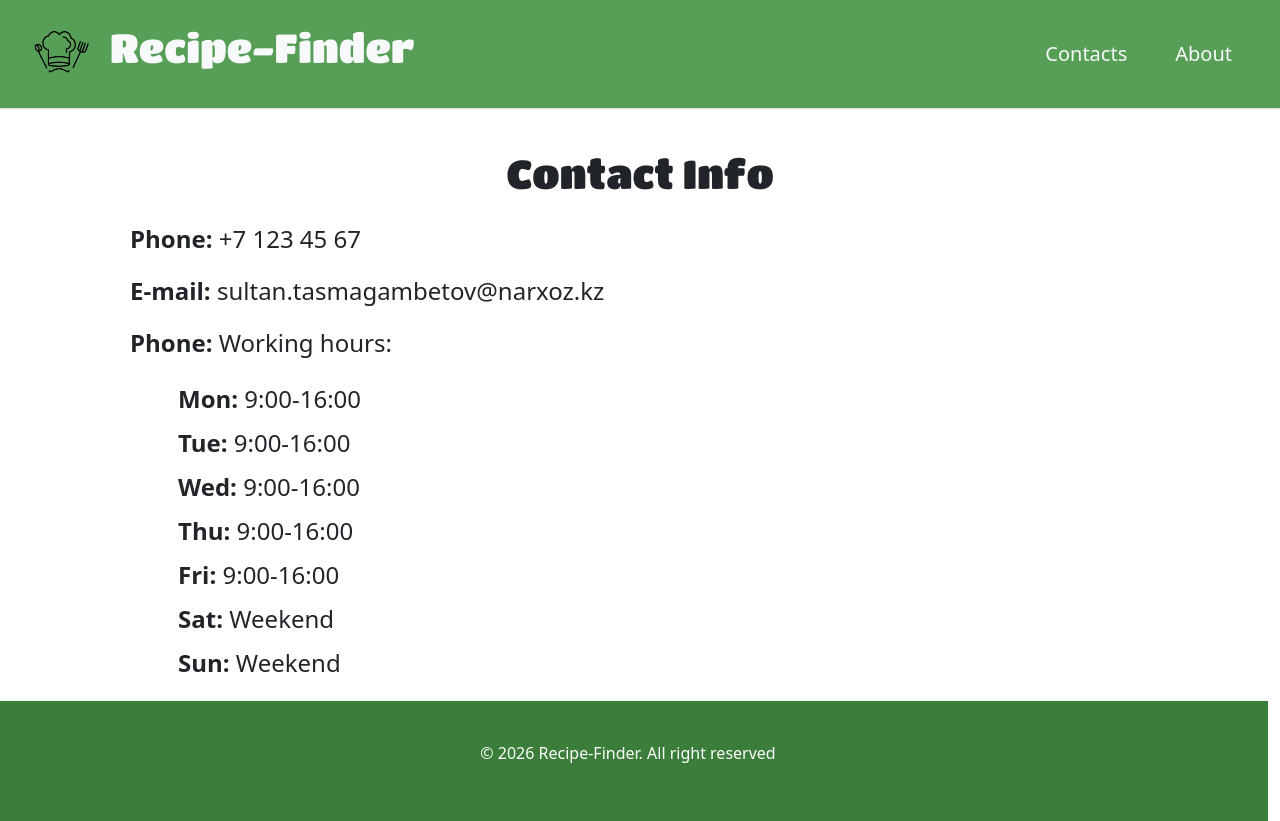
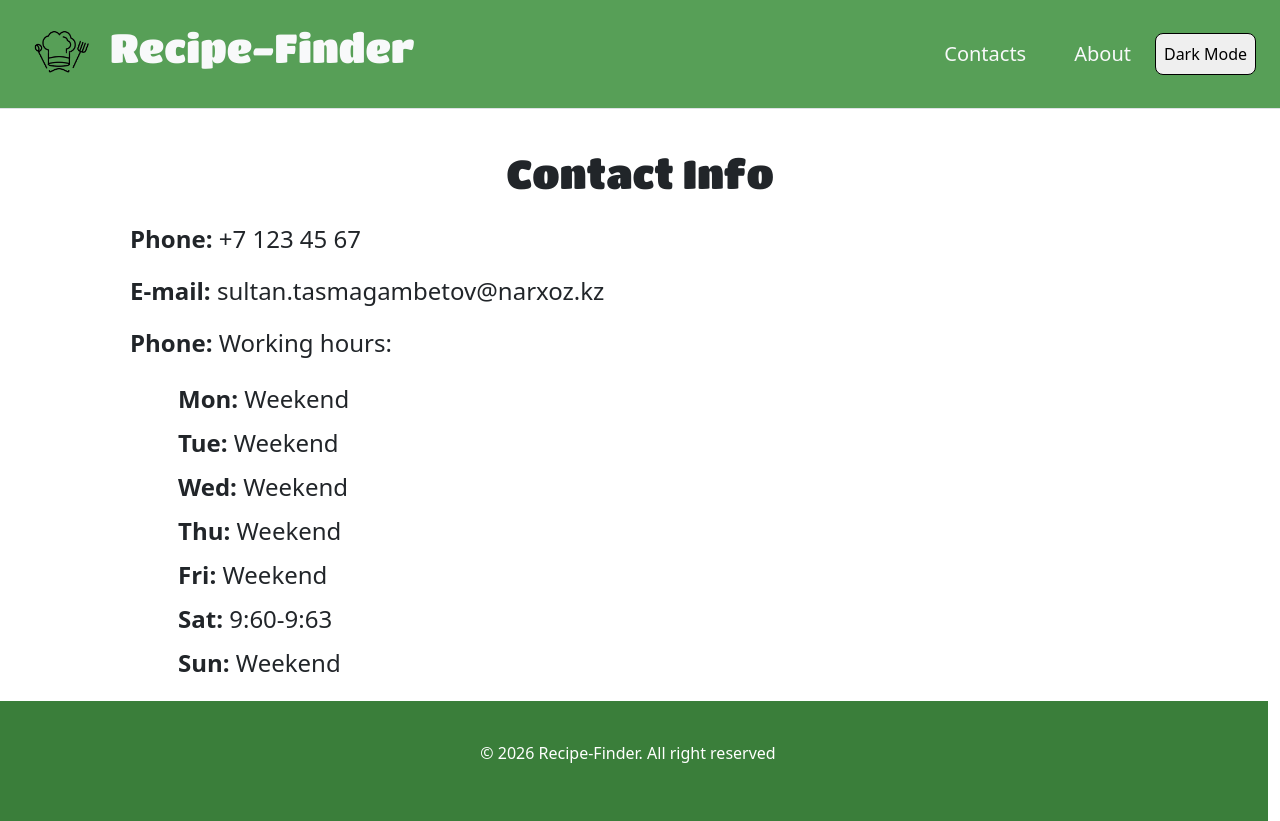
Before and after one commit to Sultan-Tas/RecipeFinderApp, a React (Create React App) app: page /contact in a window 1280 px wide. Built offline with nearby package versions, Linux system fonts and the light colour scheme.

Commit message:
Task 5 - 40% endterm

```diff
--- a/src/App.css
+++ b/src/App.css
@@ -22,3 +22,29 @@ footer{
   color: white;
   background-color: #3a7e3a;
 }
+
+[data-bs-theme="light"] {
+  --custom-text-primary: #212529;
+  --custom-text-secondary: #6c757d;
+  --custom-text-light: #adb5bd;
+}
+
+[data-bs-theme="dark"] {
+  --custom-text-primary: #dee2e6;
+  --custom-text-secondary: #adb5bd;
+  --custom-text-light: #f8f9fa;
+}
+body {
+  color: var(--custom-text-primary);
+  transition: background-color 0.3s, color 0.3s;
+}
+.separator {
+  transition: background-color 0.3s, color 0.3s;
+}
+
+[data-bs-theme="light"] .separator{
+  background-color: lightgreen !important;
+}
+[data-bs-theme="dark"] .separator{
+  background-color: green !important;
+}
--- a/src/App.js
+++ b/src/App.js
@@ -12,6 +12,7 @@ import AboutMission from "./components/AboutComponents/AboutMission";
 import Contacts from "./components/Contacts";
 
 import { BrowserRouter as Router, Route, Routes} from "react-router-dom";
+import { ThemeProvider } from "./ThemeContext";
 
 function App() {
     const [recipes, setRecipes] = useState([
@@ -74,6 +75,7 @@ function App() {
     const filteredRecipes = getFilteredRecipes();
 
     return (
+        <ThemeProvider>
         <Router>
             <div className="App">
                 <Header/>
@@ -107,6 +109,7 @@ function App() {
                 <Footer />
             </div>
         </Router>
+        </ThemeProvider>
     );
 }
 
--- /dev/null
+++ b/src/ThemeContext.js
@@ -0,0 +1,32 @@
+import React, {createContext, useEffect, useContext, useState} from 'react';
+
+const ThemeContext = createContext();
+
+export const ThemeProvider = ({ children }) => {
+    const [theme, setTheme] = useState(() => {
+    return localStorage.getItem('theme') || 'light'})
+
+    useEffect(() => {
+        localStorage.setItem('theme', theme);
+        document.documentElement.setAttribute('data-bs-theme', theme);
+    }, [theme])
+
+    const toggleTheme = () => {
+        setTheme(prevTheme => prevTheme === 'light' ? 'dark' : 'light');
+    }
+
+    return(
+        <ThemeContext.Provider value={{ theme, toggleTheme}}>
+            {children}
+        </ThemeContext.Provider>
+    )
+}
+
+
+export const useTheme = () => {
+    const context = useContext(ThemeContext);
+    if (!context) {
+        throw new Error('useTheme must be used within ThemeProvider');
+    }
+    return context;
+}
--- a/src/components/About.js
+++ b/src/components/About.js
@@ -9,9 +9,9 @@ function About(){
                 time-to-make
                 Future feature would be planer for meals for the week</p>
             <div className="d-flex p-5 gap-5">
-                <Link to="/about/team" className="fs-3 link-dark link-offset-2 link-underline-opacity-25 link-underline-opacity-100-hover">Our Team</Link>
-                <Link to="/about/story" className="fs-3 link-dark link-offset-2 link-underline-opacity-25 link-underline-opacity-100-hover">The Story</Link>
-                <Link to="/about/mission" className="fs-3 link-dark link-offset-2 link-underline-opacity-25 link-underline-opacity-100-hover">Mission</Link>
+                <Link to="/about/team" className="fs-3 link-body-emphasis link-offset-2 link-underline-opacity-25 link-underline-opacity-100-hover">Our Team</Link>
+                <Link to="/about/story" className="fs-3 link-body-emphasis link-offset-2 link-underline-opacity-25 link-underline-opacity-100-hover">The Story</Link>
+                <Link to="/about/mission" className="fs-3 link-body-emphasis link-offset-2 link-underline-opacity-25 link-underline-opacity-100-hover">Mission</Link>
             </div>
             <Outlet/>
         </div>
--- a/src/components/Contacts.js
+++ b/src/components/Contacts.js
@@ -1,5 +1,3 @@
-import {Link, Outlet} from "react-router-dom";
-
 function Contacts(){
     return(
         <>
@@ -10,12 +8,12 @@ function Contacts(){
                     <p><span className="fw-bold">E-mail:</span> sultan.tasmagambetov@narxoz.kz</p>
                     <p><span className="fw-bold">Phone:</span> Working hours:</p>
                     <ul className="ps-5" type="none">
-                        <li className="py-1"><span className="fw-bold">Mon:</span> 9:00-16:00</li>
-                        <li className="py-1"><span className="fw-bold">Tue:</span> 9:00-16:00</li>
-                        <li className="py-1"><span className="fw-bold">Wed:</span> 9:00-16:00</li>
-                        <li className="py-1"><span className="fw-bold">Thu:</span> 9:00-16:00</li>
-                        <li className="py-1"><span className="fw-bold">Fri:</span> 9:00-16:00</li>
-                        <li className="py-1"><span className="fw-bold">Sat:</span> Weekend</li>
+                        <li className="py-1"><span className="fw-bold">Mon:</span> Weekend</li>
+                        <li className="py-1"><span className="fw-bold">Tue:</span> Weekend</li>
+                        <li className="py-1"><span className="fw-bold">Wed:</span> Weekend</li>
+                        <li className="py-1"><span className="fw-bold">Thu:</span> Weekend</li>
+                        <li className="py-1"><span className="fw-bold">Fri:</span> Weekend</li>
+                        <li className="py-1"><span className="fw-bold">Sat:</span> 9:60-9:63</li>
                         <li className="py-1"><span className="fw-bold">Sun:</span> Weekend</li>
                     </ul>
                 </div>
--- a/src/components/Header.js
+++ b/src/components/Header.js
@@ -1,18 +1,31 @@
 import { Link } from "react-router-dom"
+import ThemeToggle from "./ThemeToggle";
+import { useState } from "react";
 
 function Header(){
+    const [active, setActive] = useState("");
     return(
         <header
             className="d-flex flex-wrap align-items-center justify-content-center justify-content-md-between py-3 mb-4 border-bottom h-auto px-4">
             <div className="mb-2 mb-md-0 ">
-                <Link to="/" className="d-inline-flex link-body-emphasis text-decoration-none">
+                <Link
+                    to="/"
+                    onClick={() => setActive("main")}
+                    className="d-inline-flex link-body-emphasis text-decoration-none">
                     <img className="logo" src={"logo.png"} alt="logo"/>
                     <h1 className="text-light align-content-md-center ms-3 fs-1" style={{fontFamily: "Titan One, sans-serif", fontWeight: 100}}>Recipe-Finder</h1>
                 </Link>
             </div>
             <nav className="d-flex align-items-center" style={{fontWeight: "500"}}>
-                <Link to="/contact" className="mx-4 fs-5 link-light link-underline-opacity-0 link-underline-opacity-100-hover">Contacts</Link>
-                <Link to="/about" className="mx-4 fs-5 link-light link-underline-opacity-0 link-underline-opacity-100-hover">About</Link>
+                <Link
+                    to="/contact"
+                    onClick={() => setActive("contact")}
+                    className={`mx-4 fs-5 link-light ${active === "contact" ? "link-underline-opacity-100" : "link-underline-opacity-0"} link-underline-opacity-100-hover`}>Contacts</Link>
+                <Link
+                    to="/about"
+                    onClick={() => setActive("about")}
+                    className={`mx-4 fs-5 link-light ${active === "about" ? "link-underline-opacity-100" : "link-underline-opacity-0"} link-underline-opacity-100-hover`}>About</Link>
+                <ThemeToggle/>
             </nav>
         </header>
     );
--- a/src/components/Separator.js
+++ b/src/components/Separator.js
@@ -1,6 +1,6 @@
 function Separator(){
     return(
-        <div className="container-fluid my-4" style={{height: "50px", backgroundColor: "lightgreen"}}></div>
+        <div className="container-fluid my-4 separator" style={{height: "50px", backgroundColor: "lightgreen"}}></div>
     )
 }
 export default Separator;
--- /dev/null
+++ b/src/components/ThemeToggle.js
@@ -0,0 +1,15 @@
+import { useTheme } from '../ThemeContext'
+
+function ThemeToggle() {
+    const { theme, toggleTheme } = useTheme();
+    return (
+        <button
+        onClick={toggleTheme}
+        className="p-2 rounded-3"
+        style={{border: "1px solid"}}>
+            {theme === 'light' ? 'Dark Mode' : 'Light Mode ️'}
+        </button>
+    )
+}
+
+export default ThemeToggle;
```
